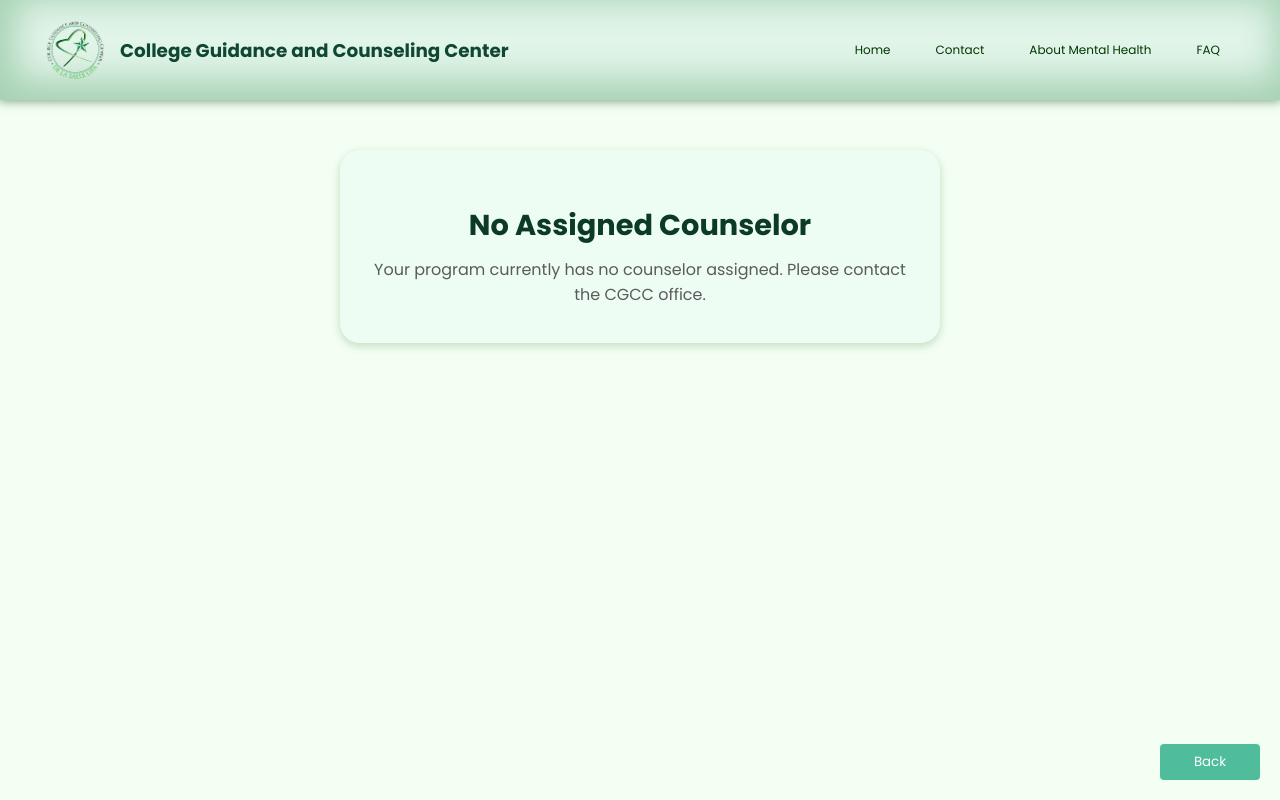
After one commit to amaedeyus/cgcc, a PHP site: page /cgcc/public/schedule-forms-completed.php in a window 1280 px wide. The commit adds this page. Run offline with PHP 8.4, Linux system fonts and the light colour scheme.

Commit message:
Finished counselor assigned page

```diff
--- a/public/main.php
+++ b/public/main.php
@@ -173,7 +173,7 @@ function toggleDropdown(id){
 
 function goToPage(){
     if (allRequiredFormsCompleted){
-        window.location.href = "schedule-forms-completed.html";
+        window.location.href = "schedule-forms-completed.php";
     } else{
         window.location.href = "schedule-forms-uncompleted.html";
     }
--- /dev/null
+++ b/public/schedule-forms-completed.php
@@ -0,0 +1,154 @@
+<?php
+session_start();
+require "../backend/connect.php";
+
+$student_index = $_SESSION['student_index'] ?? null;
+$student = [];
+$counselor = [];
+
+if ($student_index) {
+    // Step 1: Get student info (to access section_index)
+    $stmt = $conn->prepare("SELECT * FROM students WHERE student_index = ?");
+    $stmt->bind_param("i", $student_index);
+    $stmt->execute();
+    $result = $stmt->get_result();
+    $student = $result->fetch_assoc();
+
+    // Step 2: Get counselor info through section → program → counselor → user
+    if (!empty($student['section_index'])) {
+        $stmt2 = $conn->prepare("
+            SELECT
+                c.first_name, c.last_name, c.image_path, c.credentials, c.calendar_link,
+                u.email
+            FROM sections s
+            JOIN programs p ON s.program_index = p.program_index
+            JOIN counselors c ON p.counselor_index = c.counselor_index
+            JOIN users u ON c.user_index = u.user_index
+            WHERE s.section_index = ?
+        ");
+        $stmt2->bind_param("i", $student['section_index']);
+        $stmt2->execute();
+        $res2 = $stmt2->get_result();
+        $counselor = $res2->fetch_assoc();
+    }
+}
+?>
+
+<!DOCTYPE html>
+<html lang="en">
+<head>
+    <meta charset="UTF-8">
+    <meta name="viewport" content="width=device-width, initial-scale=1.0">
+    <link rel="icon" type="image/png" href="cgcc2.png">
+    <link href="https://fonts.googleapis.com/css2?family=Poppins:wght@400;700&display=swap" rel="stylesheet">
+    <link rel="stylesheet" href="css/base.css?v=<?= time() ?>">
+    <link rel="stylesheet" href="css/main-page.css?v=<?= time() ?>">
+    <title>CGCC</title>
+    <style>
+        .counselor-panel {
+    margin: 50px auto;
+    padding: 30px;
+    max-width: 600px;
+    background-color: rgb(237, 253, 243); /* match form container */
+    border-radius: 20px;
+    box-shadow: 0 3px 10px rgba(0, 71, 0, 0.2); /* match form shadow */
+    text-align: center;
+    font-family: 'Poppins', sans-serif;
+    color: rgb(41, 51, 41);
+}
+
+.counselor-photo {
+    width: 150px;
+    height: 150px;
+    border-radius: 50%;
+    object-fit: cover;
+    margin-bottom: 15px;
+    border: 3px solid #316b50;
+}
+
+.counselor-panel h2 {
+    color: #0c3b25;
+    font-size: 1.8em;
+    margin-bottom: 10px;
+}
+
+.counselor-panel p {
+    font-size: 1em;
+    margin: 6px 0;
+    color: #5b5b5b;
+}
+
+.calendar-link {
+    display: inline-block;
+    margin-top: 15px;
+    padding: 10px 20px;
+    background-color: rgb(79, 189, 156);
+    color: white;
+    border-radius: 30px;
+    text-decoration: none;
+    font-weight: 500;
+    transition: background-color 0.3s ease;
+}
+
+.calendar-link:hover {
+    background-color: rgb(36, 154, 118);
+}
+
+.back{
+    position: fixed;
+    bottom: 20px;
+    right: 20px;
+    padding: 8px 15px;
+    background-color: rgb(79, 189, 156);
+    color: white;
+    border: none;
+    border-radius: 4px;
+    cursor: pointer;
+    font-family: 'Poppins', sans-serif;
+    width: 100px;
+    text-align: center;
+}
+
+.back:hover{
+    background: rgb(36, 154, 118);
+}
+
+    </style>
+</head>
+<body>
+    <header>
+        <div class="logo">
+            <img src="Media/cgcc.png" alt="cgcc-logo" class="logo-img">
+            College Guidance and Counseling Center
+        </div>
+        <nav class="navigation">
+            <a href="main.php">Home</a>
+            <a href="contact.html">Contact</a>
+            <a href="about-mental-health.html">About Mental Health</a>
+            <a href="faq.html">FAQ</a>
+        </nav>
+    </header>
+
+    <?php if (!empty($counselor)): ?>
+<div class="counselor-panel">
+    <img src="image.php?file=<?= urlencode($counselor['image_path']) ?>" alt="Counselor Photo" class="counselor-photo">
+
+
+    <h2><?= htmlspecialchars($counselor['first_name'] . ' ' . $counselor['last_name']) ?></h2>
+    <p><strong>Credentials:</strong> <?= htmlspecialchars($counselor['credentials']) ?></p>
+    <p><strong>Email:</strong> <a href="mailto:<?= htmlspecialchars($counselor['email']) ?>"><?= htmlspecialchars($counselor['email']) ?></a></p>
+    <?php if (!empty($counselor['calendar_link'])): ?>
+    <p><a href="<?= htmlspecialchars($counselor['calendar_link']) ?>" target="_blank" class="calendar-link">📅 Schedule an Appointment</a></p>
+    <?php endif; ?>
+</div>
+<?php else: ?>
+<div class="counselor-panel">
+    <h2>No Assigned Counselor</h2>
+    <p>Your program currently has no counselor assigned. Please contact the CGCC office.</p>
+</div>
+<?php endif; ?>
+
+<button class="back" onclick="window.location.href='main.php'">Back</button>
+
+</body>
+</html>
```
Also changed, not shown: public/image.php (added, +29 -0 lines), public/schedule-forms-completed.html (deleted).
